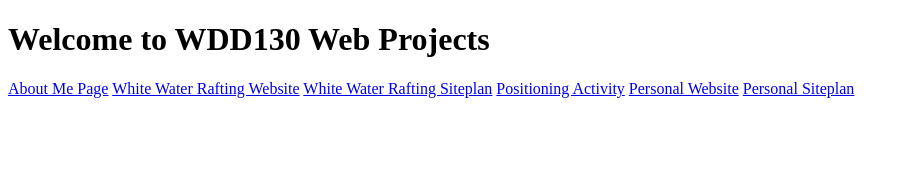
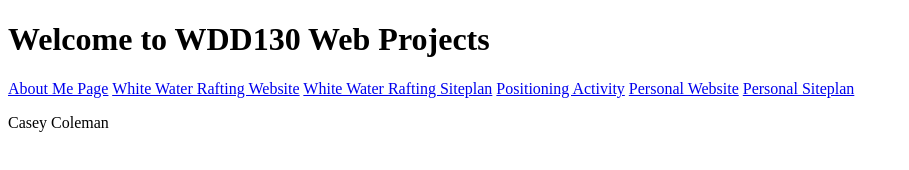
Before and after one commit to iamcaseycoleman/wdd130, a plain HTML site: page index.html in a window 1280 px wide. Shown: the whole page, without its empty margins (0-909 px from the left). Drawn offline with Linux system fonts and the light colour scheme.

Commit message:
added paragraph

```diff
--- a/index.html
+++ b/index.html
@@ -16,6 +16,6 @@
   <a href="#">Personal Website</a>
   <a href="#">Personal Siteplan</a>
 </nav>
-
+ <p>Casey Coleman</p>
 </body>
 </html>
```
